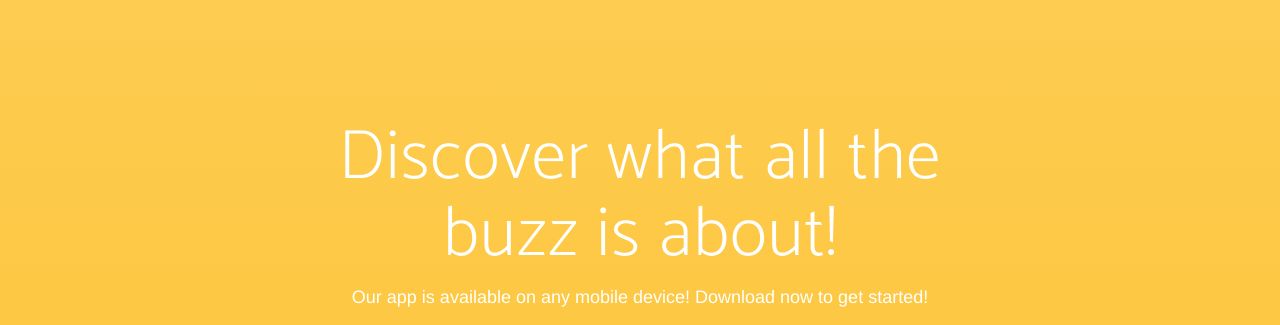
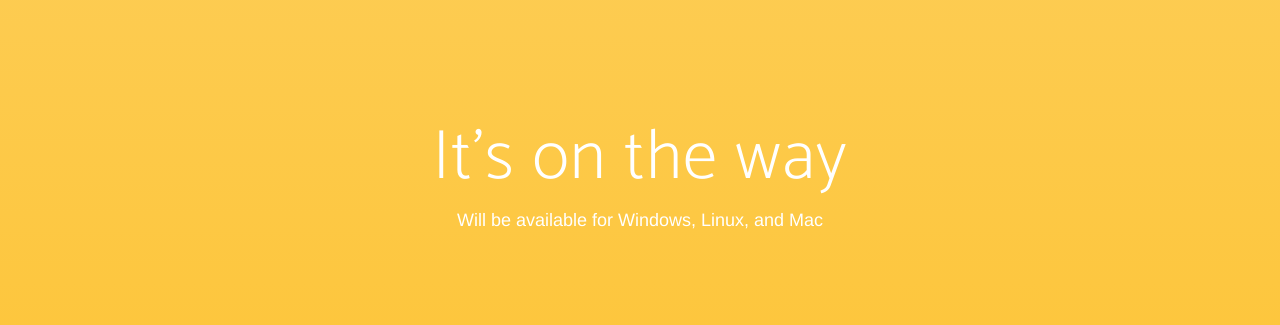
Before and after one commit to ai-models/ai-model-manager-web, a website: page index.html in a window 1280 px wide. Shown: the part 830-1155 px from the top of the page. Drawn offline with nearby package versions, Linux system fonts and the light colour scheme; a web font is replaced by a local one.

Commit message:
quick edits

```diff
--- a/index.html
+++ b/index.html
@@ -91,11 +91,11 @@
     <div class="container">
         <div class="row">
             <div class="col-md-8 col-md-offset-2">
-                <h2 class="section-heading">Discover what all the buzz is about!</h2>
-                <p>Our app is available on any mobile device! Download now to get started!</p>
+                <h2 class="section-heading">It's on the way</h2>
+                <p>Will be available for Windows, Linux, and Mac</p>
                 <div class="badges">
-                    <a class="badge-link" href="#"><img src="img/google-play-badge.svg" alt=""></a>
-                    <a class="badge-link" href="#"><img src="img/app-store-badge.svg" alt=""></a>
+<!--                    <a class="badge-link" href="#"><img src="img/google-play-badge.svg" alt=""></a>-->
+<!--                    <a class="badge-link" href="#"><img src="img/app-store-badge.svg" alt=""></a>-->
                 </div>
             </div>
         </div>
```
